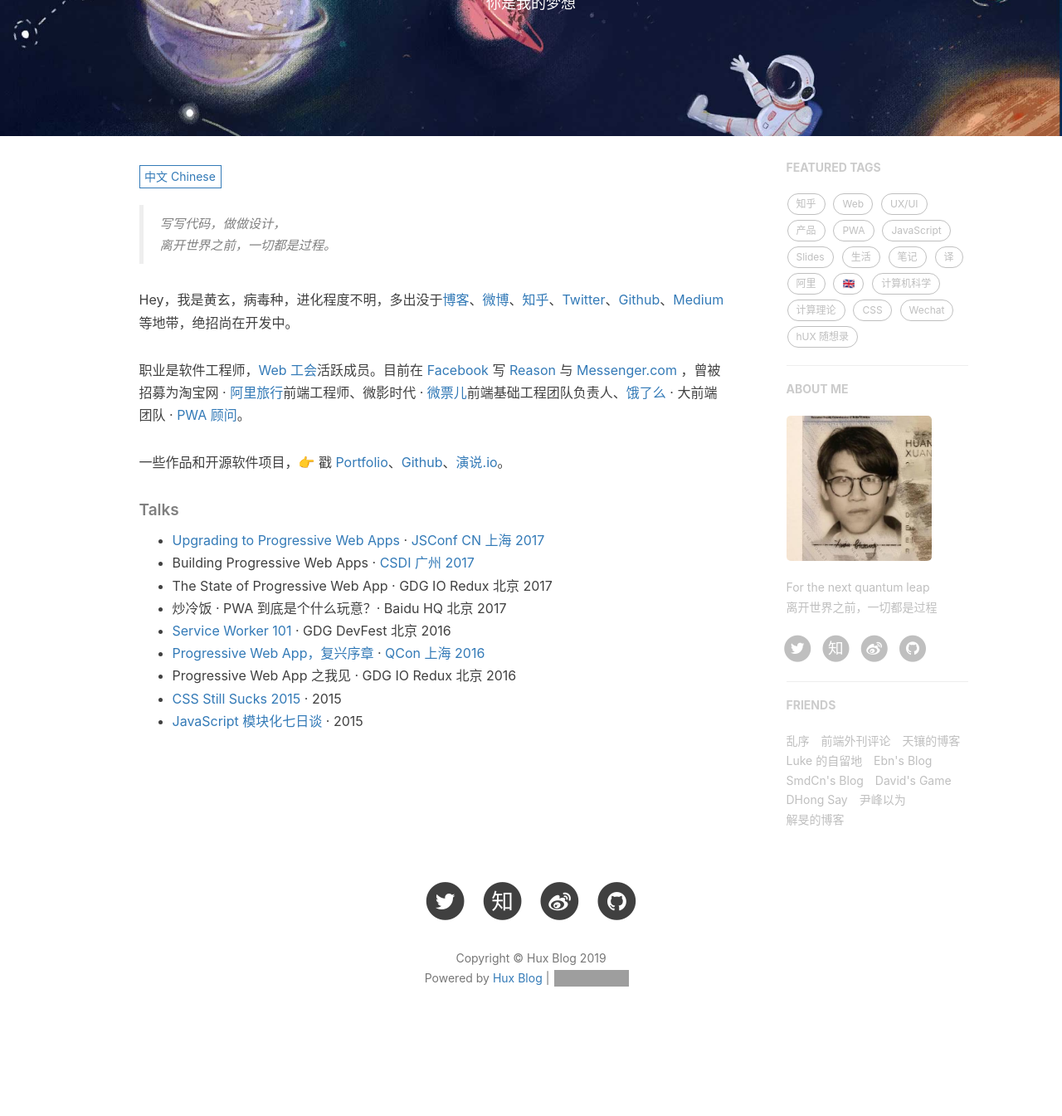
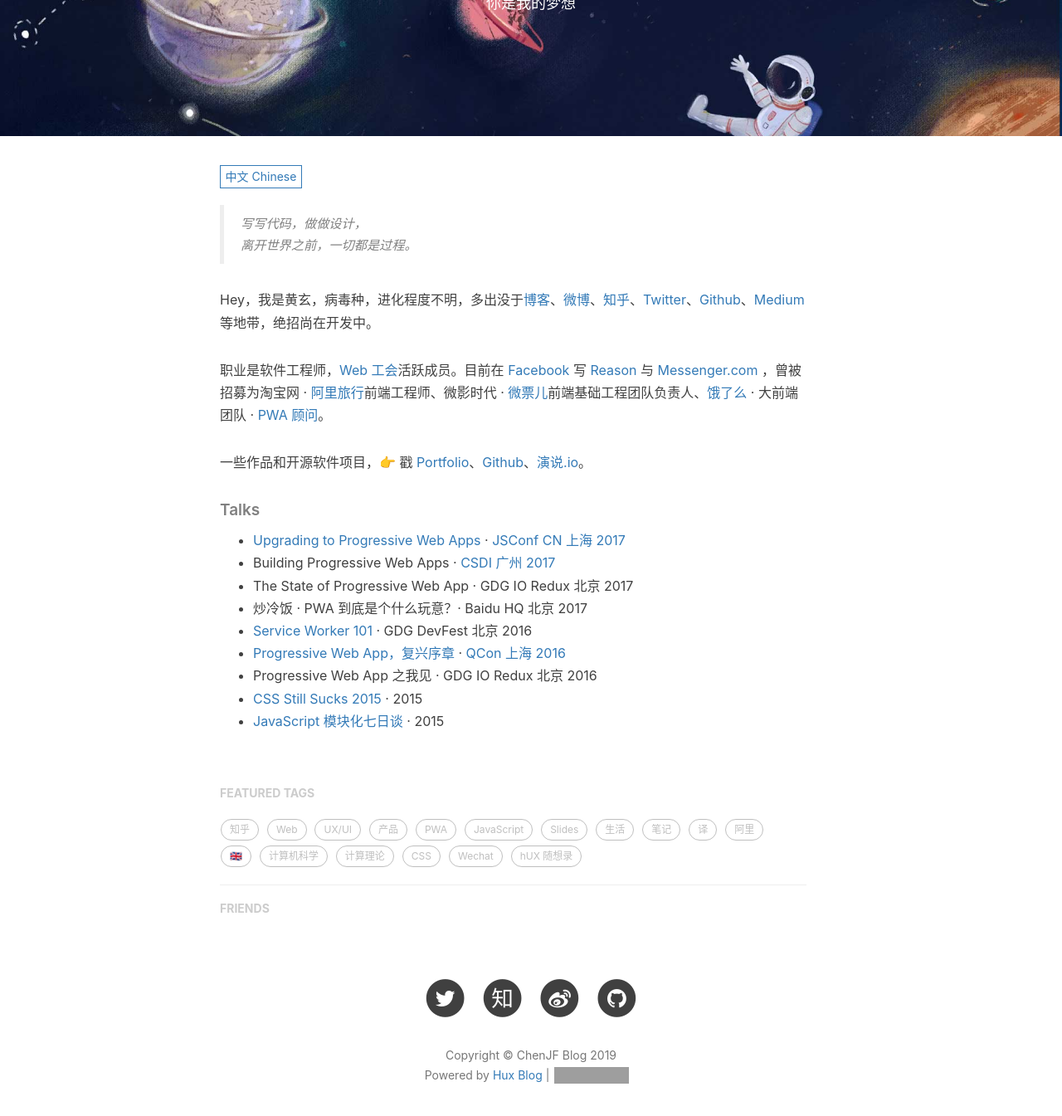
Before and after one commit to Chenjiff/Chenjiff.github.io, a Jekyll site: the page built from about.html, in a window 1280 px wide and 1400 px high, scrolled down 254 px. Shown: the top 1345 px of the window at 83% size. Built offline with Jekyll 4.4.1, drawn with Linux system fonts in a browser that asks for light colours; nearby versions of some CDN libraries; comment, search, counter and statistics services are not loaded; before the commit the page ends 1537 px from its top, so only the background shows below that; grey boxes are pictures that could not be loaded.

Commit message:
test blog

```diff
--- a/_config.yml
+++ b/_config.yml
@@ -1,11 +1,11 @@
 # Site settings
-title: Hux Blog
-SEOTitle: 黄玄的博客 | Hux Blog
+title: ChenJF Blog
+SEOTitle: 陈JF的博客 | JF Blog
 header-img: img/home-bg.jpg
-email: huxpro@gmail.com
-description: "关于程序与设计、黑客与画家 | 黄玄，Web & Mobile Lover，Software Engineer，UX Designer | 这里是 @Hux黄玄 的个人博客，与你一起发现更大的世界。"
-keyword: "黄玄, Hux黄玄, Hux, 鬼栈, huxpro, @huxpro, 黄玄的博客, Hux Blog, 博客, 个人网站, 互联网, Web, JavaScript, 前端, 设计"
-url: "https://huangxuan.me"              # your host, for absolute URL
+email: chenjifan98@qq.com
+description: "waiting for myself"
+keyword: "GP"
+url: ""              # your host, for absolute URL
 baseurl: ""                             # for example, '/blog' if your blog hosted on 'host/blog'
 
 # Publish posts or collection documents with a future date.
@@ -77,8 +77,8 @@
 
 
 # Sidebar settings
-sidebar: true                           # whether or not using Sidebar.
-sidebar-about-description: "For the next quantum leap<br>离开世界之前，一切都是过程"
+sidebar: false                           # whether or not using Sidebar.
+sidebar-about-description: "For the next quantum leap<br>"
 sidebar-avatar: /img/avatar-hux-ny.jpg      # use absolute URL, seeing it's used in both `/` and `/about/`
 
 
@@ -102,38 +102,8 @@
 
 # Friends
 friends: [
-    {
     #     title: "Su",
     #     href: "http://su.gallery/"
     # },{
-        title: "乱序",
-        href: "http://mida.re/"
-    },{
-        title: "前端外刊评论",
-        href: "http://qianduan.guru/"
-    },{
-        title: "天镶的博客",
-        href: "http://lingyu.wang/"
-    },{
-        title: "Luke 的自留地",
-        href: "http://hmqk1995.github.io"
-    },{
-        title: "Ebn's Blog",
-        href: "http://ebnbin.com/"
-    },{
-        title: "SmdCn's Blog",
-        href: "http://blog.smdcn.net"
-    },{
-        title: "David's Game",
-        href: "https://www.ruoyaowu.com/"
-    },{
-        title: "DHong Say",
-        href: "http://dhong.co"
-    },{
-        title: "尹峰以为",
-        href: "http://ingf.github.io/"
-    },{
-        title: "解旻的博客",
-        href: "http://xieminis.me/"
-    }
+
 ]
```
